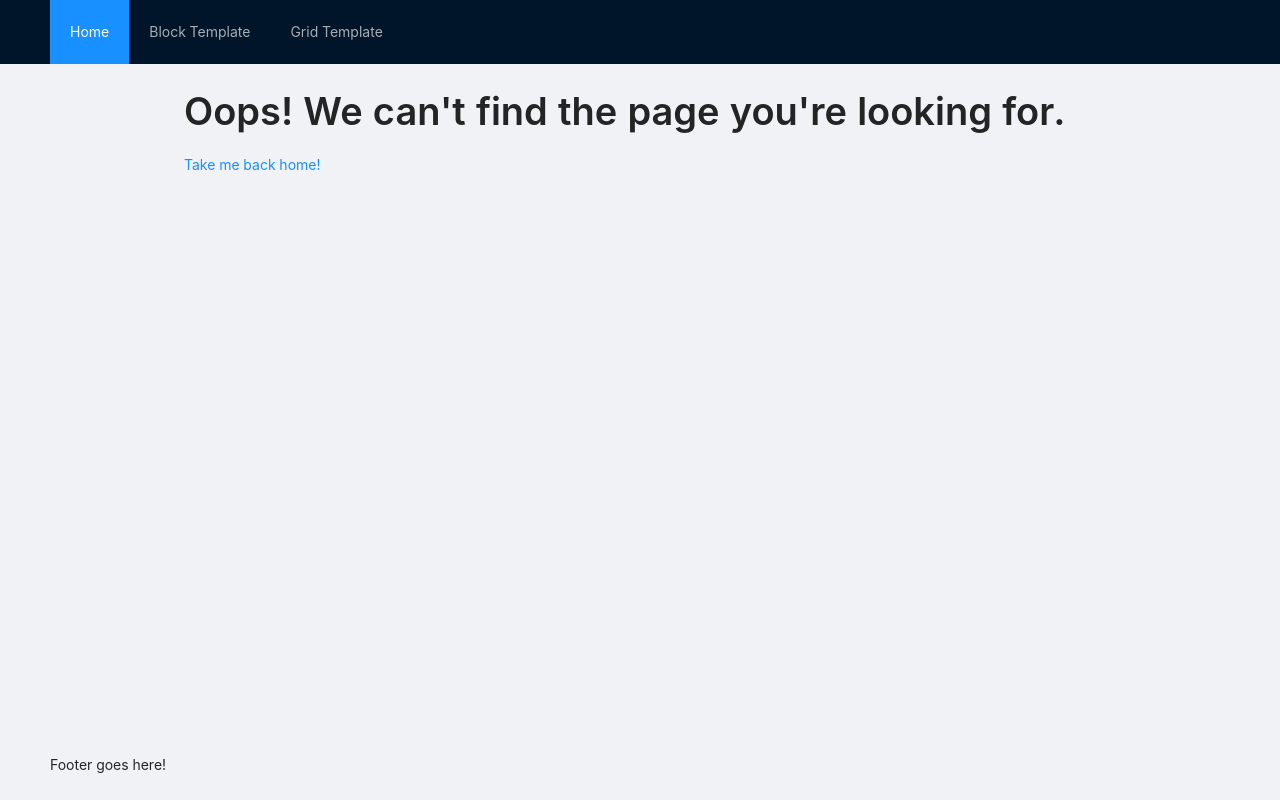
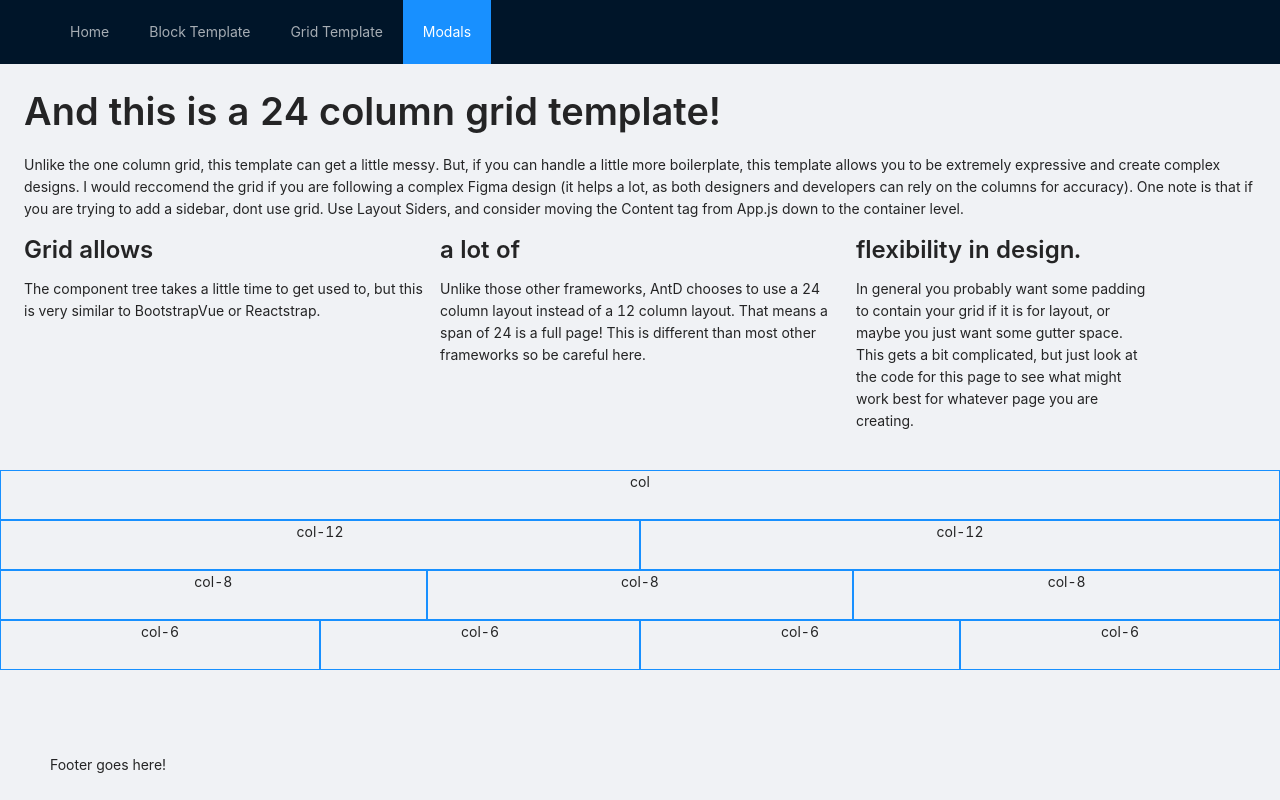
Before and after one commit to Code-4-Community/lucys-love-bus-frontend, a React (Create React App) app: page /modals in a window 1280 px wide. Built offline with nearby package versions, Linux system fonts and the light colour scheme.

Commit message:
added modals page

```diff
--- a/src/App.tsx
+++ b/src/App.tsx
@@ -13,6 +13,7 @@ import NotFound from './containers/not-found/NotFound';
 import NavBar from './components/NavBar';
 import Footer from './components/Footer';
 import { Layout } from 'antd';
+import Modals from './containers/modals/Modals';
 const { Content } = Layout;
 
 const App: React.FC = () => {
@@ -34,6 +35,7 @@ const App: React.FC = () => {
                 <Route path="/" exact component={Home} />
                 <Route path="/block-template" exact component={BlockTemplate} />
                 <Route path="/grid-template" exact component={GridTemplate} />
+                <Route path="/modals" exact component={Modals} />
                 <Route path="*" exact component={NotFound} />
               </Switch>
             </div>
--- a/src/components/NavBar.tsx
+++ b/src/components/NavBar.tsx
@@ -16,6 +16,8 @@ const NavBar: React.FC = () => {
         return '2';
       case '/grid-template':
         return '3';
+      case '/modals':
+        return '4';
       default:
         return '1';
     }
@@ -52,6 +54,14 @@ const NavBar: React.FC = () => {
         >
           Grid Template
         </Menu.Item>
+        <Menu.Item
+          key="4"
+          onClick={() => {
+            history.push('/modals');
+          }}
+        >
+          Modals
+        </Menu.Item>
       </Menu>
     </Header>
   );
--- /dev/null
+++ b/src/containers/modals/Modals.tsx
@@ -0,0 +1,111 @@
+import React from 'react';
+import { Helmet } from 'react-helmet';
+import './modals.less';
+import { Row, Col, Typography } from 'antd';
+const { Title, Paragraph } = Typography;
+/*
+Template for future page components.
+
+AntD Components:
+https://ant.design/components/overview/
+*/
+
+const Modals: React.FC = () => {
+  return (
+    <>
+      <Helmet>
+        <title>Title goes here</title>
+        <meta name="description" content="Description goes here." />
+      </Helmet>
+
+      <div className="grid-content-container">
+        <Row>
+          <Col>
+            <Title>And this is a 24 column grid template!</Title>
+
+            <Paragraph>
+              Unlike the one column grid, this template can get a little messy.
+              But, if you can handle a little more boilerplate, this template
+              allows you to be extremely expressive and create complex designs.
+              I would reccomend the grid if you are following a complex Figma
+              design (it helps a lot, as both designers and developers can rely
+              on the columns for accuracy). One note is that if you are trying
+              to add a sidebar, dont use grid. Use Layout Siders, and consider
+              moving the Content tag from App.js down to the container level.
+            </Paragraph>
+          </Col>
+        </Row>
+        <Row gutter={16}>
+          <Col span={8}>
+            <Title level={3}>Grid allows </Title>
+            <Paragraph>
+              The component tree takes a little time to get used to, but this is
+              very similar to BootstrapVue or Reactstrap.
+            </Paragraph>
+          </Col>
+          <Col span={8}>
+            <Title level={3}>a lot of </Title>
+            <Paragraph>
+              Unlike those other frameworks, AntD chooses to use a 24 column
+              layout instead of a 12 column layout. That means a span of 24 is a
+              full page! This is different than most other frameworks so be
+              careful here.
+            </Paragraph>
+          </Col>
+          <Col span={6}>
+            <Title level={3}>flexibility in design.</Title>
+            <Paragraph>
+              In general you probably want some padding to contain your grid if
+              it is for layout, or maybe you just want some gutter space. This
+              gets a bit complicated, but just look at the code for this page to
+              see what might work best for whatever page you are creating.
+            </Paragraph>
+          </Col>
+        </Row>
+      </div>
+
+      <div id="example 24 col grid">
+        <Row>
+          <Col className="example-col" span={24}>
+            col
+          </Col>
+        </Row>
+        <Row className="example-row">
+          <Col className="example-col" span={12}>
+            col-12
+          </Col>
+          <Col className="example-col" span={12}>
+            col-12
+          </Col>
+        </Row>
+        <Row className="example-row">
+          <Col className="example-col" span={8}>
+            col-8
+          </Col>
+          <Col className="example-col" span={8}>
+            col-8
+          </Col>
+          <Col className="example-col" span={8}>
+            col-8
+          </Col>
+        </Row>
+        <Row className="example-row">
+          <Col className="example-col" span={6}>
+            col-6
+          </Col>
+          <Col className="example-col" span={6}>
+            col-6
+          </Col>
+          <Col className="example-col" span={6}>
+            col-6
+          </Col>
+          <Col className="example-col" span={6}>
+            col-6
+          </Col>
+        </Row>
+      </div>
+    </>
+  );
+};
+
+export default Modals;
--- /dev/null
+++ b/src/containers/modals/modals.less
@@ -0,0 +1,6 @@
+.content-container {
+  display: block;
+  padding: 24px;
+  max-width: 960px;
+  margin: auto;
+}
```
